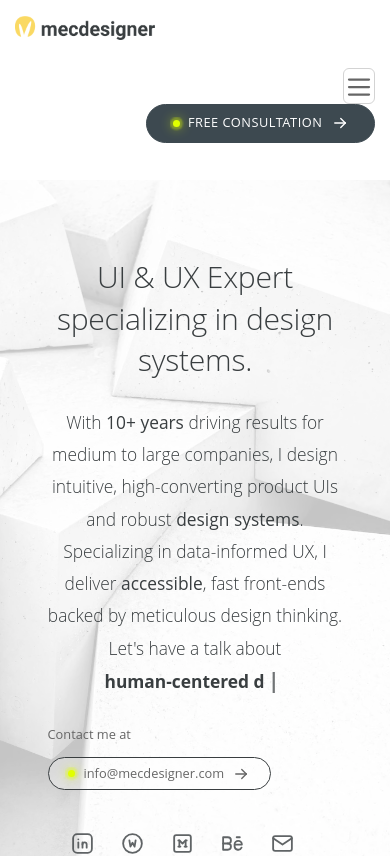
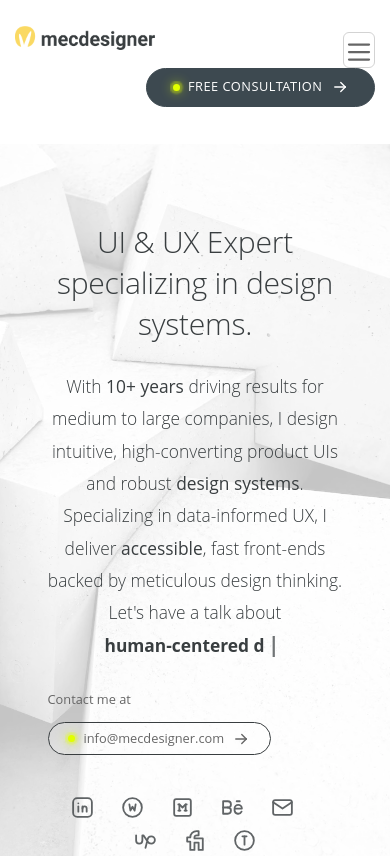
Before and after one commit to mecdesigner/mecdesigner-portfolio, a React (Vite) app: page /#/ in a window 390 px wide. Shown: the top 856 px of the page. Built offline with nearby package versions, Linux system fonts and the light colour scheme.

Commit message:
Fix Navigation Menu

```diff
--- a/src/components/Header.tsx
+++ b/src/components/Header.tsx
@@ -23,7 +23,7 @@ export default function Header() {
       >
         <div className="container">
           <div className="row align-items-center">
-            <div className="col-lg-2 col-md-2">
+            <div className="col-lg-2 col-md-6 col-6">
               <div className="bar__module">
                 <Link to="/" aria-label="Home">
                   <img className="logo logo-dark" alt="Mecdesigner logo dark" src="img/logo-mecdesigner-dark.png" />
@@ -33,7 +33,7 @@ export default function Header() {
             </div>
 
             {/* Toggle (mobile only) */}
-            <div className="col-lg-10 col-md-10 text-right d-lg-none">
+            <div className="col-lg-10 col-md-6 col-6 text-right">
             <button
                 className="nav-toggle btn btn--sm btn--ghost"
                 type="button"
```
